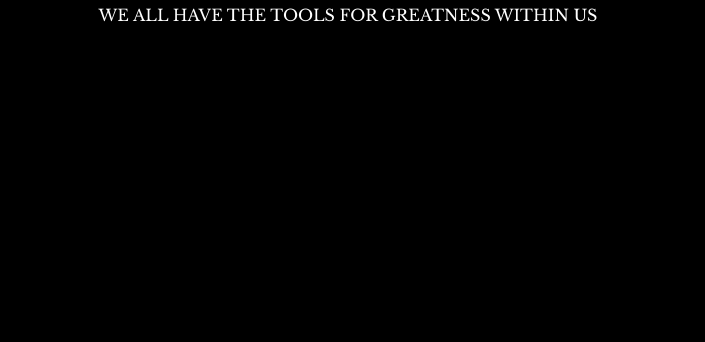
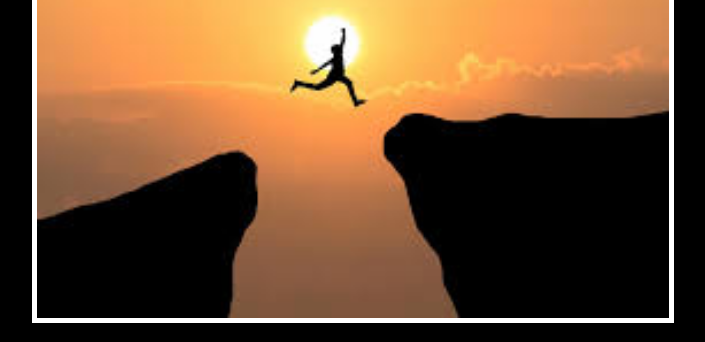
Before and after one commit to atchutannavivekkumarkoundinya/movitional_quotes_web, a plain HTML site: page index.html in a window 1280 px wide. Shown: the part 242-584 px from the top of the page, without its empty margins (292-997 px from the left). Drawn offline with nearby package versions, Linux system fonts and the light colour scheme; the site is published under a folder, as on GitHub Pages, so addresses that start at the root find nothing.

Commit message:
Update index.html

```diff
--- a/index.html
+++ b/index.html
@@ -12,7 +12,7 @@
 </head>
 <body>
     <div>
-        <img src="/Unknown.jpeg" />
+        <img src="Unknown.jpeg" />
         <h1>P O T E N T I A L</h1>
         <p>We All Have The Tools For Greatness Within Us </p>
     </div>
```
